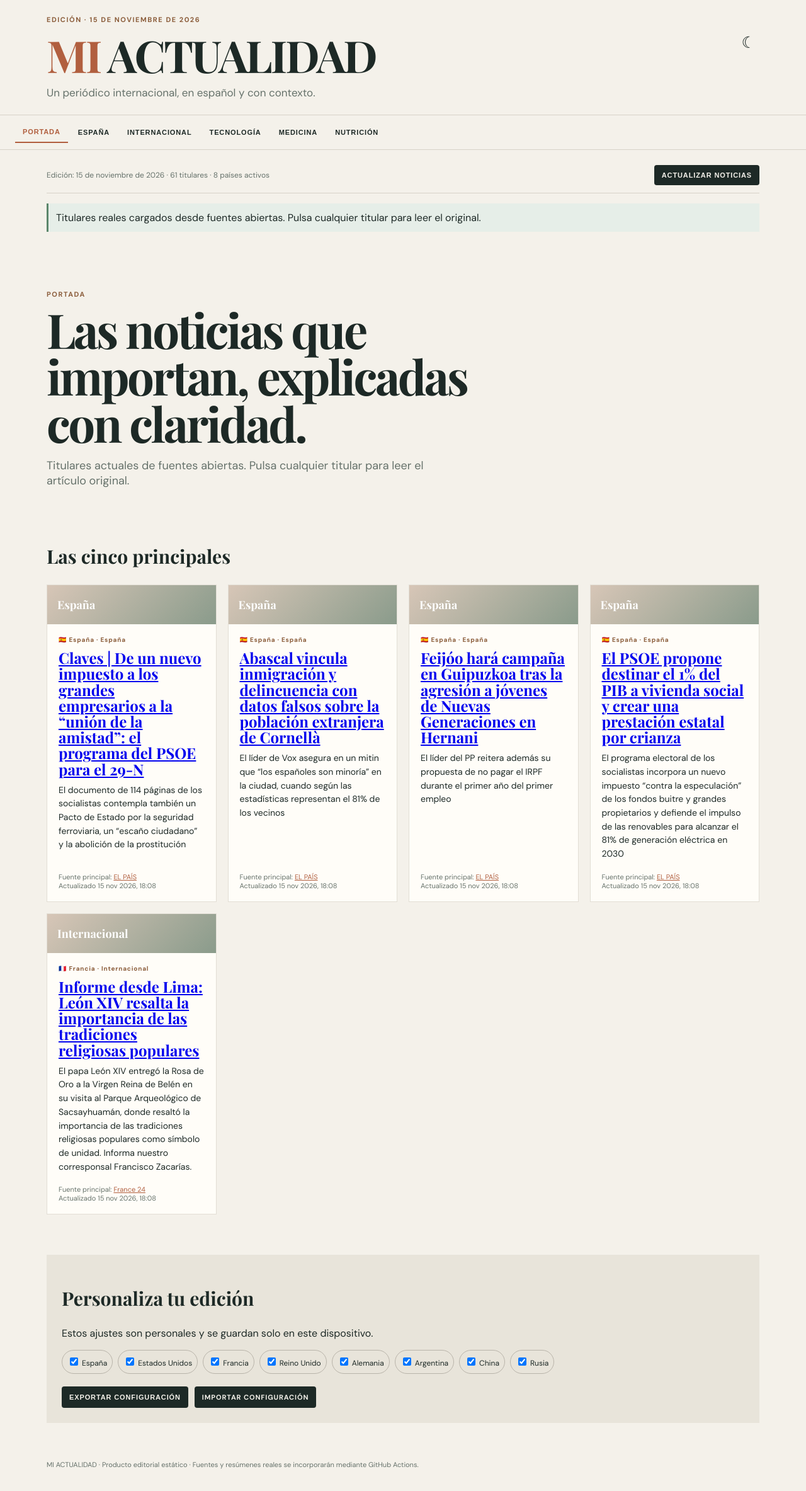
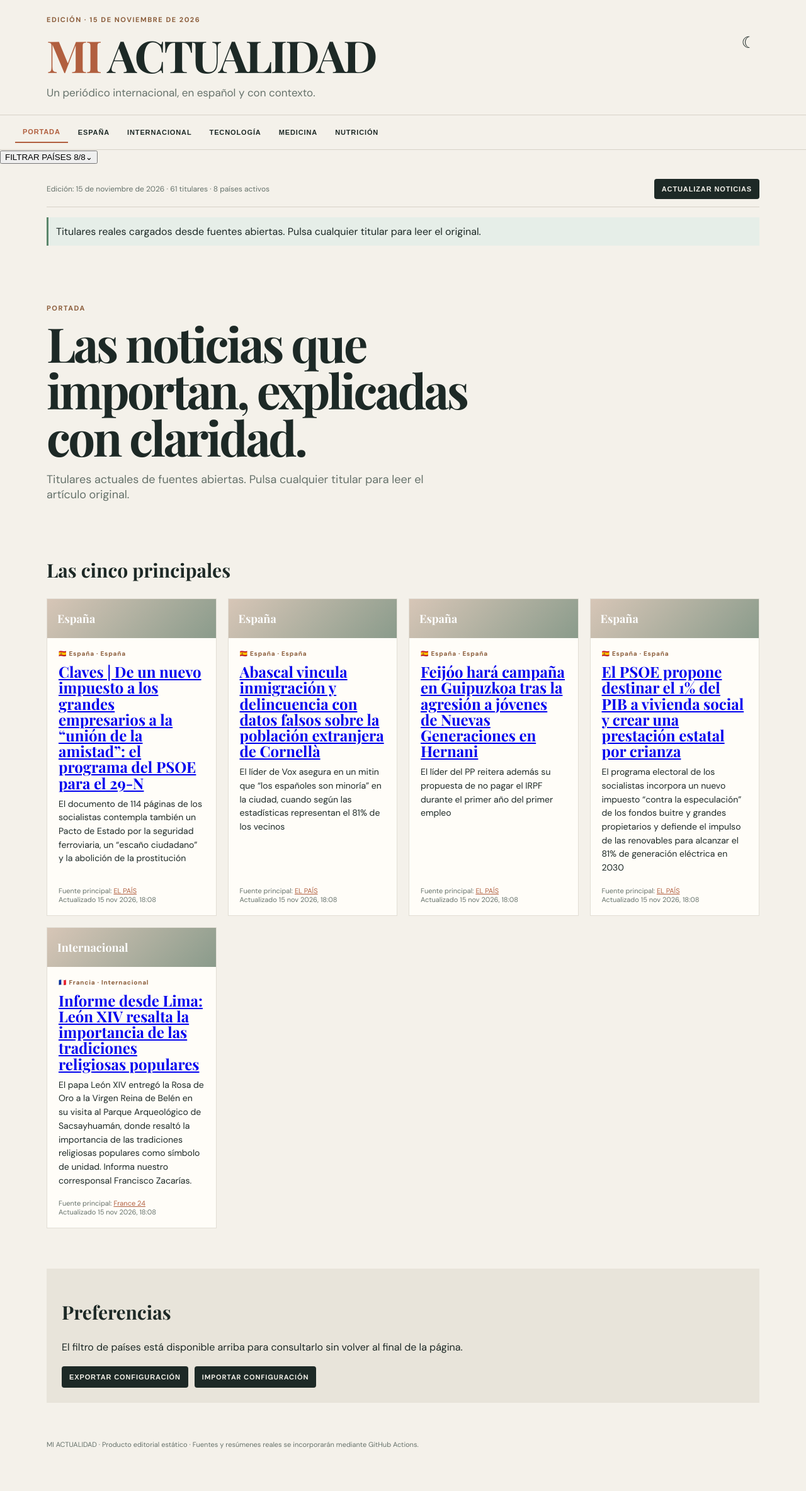
Before and after one commit to jalfpozuelo-alt/mi-actualidad, a React (Vite) app: page / in a window 1280 px wide. Shown: the whole page at 63% size. After the commit the page ends 2335 px from the top, so only its background shows below. Built offline with nearby package versions, Linux system fonts and the light colour scheme.

Commit message:
feat: top country filter and editorial caps

```diff
--- a/src/main.tsx
+++ b/src/main.tsx
@@ -9,7 +9,7 @@ const countries=['España','Estados Unidos','Francia','Reino Unido','Alemania','
 const flags:Record<string,string>={España:'🇪🇸','Estados Unidos':'🇺🇸',Francia:'🇫🇷','Reino Unido':'🇬🇧',Alemania:'🇩🇪',Argentina:'🇦🇷',China:'🇨🇳',Rusia:'🇷🇺'};
 const readPrefs=()=>{try{return JSON.parse(localStorage.getItem('mi-actualidad-preferences')||'{}')}catch{return {}}};
 function App(){
- const [tab,setTab]=useState('PORTADA'); const [dark,setDark]=useState(readPrefs().dark||false); const [selected,setSelected]=useState<string[]>(readPrefs().countries||countries); const [notice,setNotice]=useState('Cargando titulares…'); const [updating,setUpdating]=useState(false); const [stories,setStories]=useState<Story[]>([]); const [lastChecked,setLastChecked]=useState<string|null>(null);
+ const [tab,setTab]=useState('PORTADA'); const [dark,setDark]=useState(readPrefs().dark||false); const [selected,setSelected]=useState<string[]>(readPrefs().countries||countries); const [filterOpen,setFilterOpen]=useState(false); const [notice,setNotice]=useState('Cargando titulares…'); const [updating,setUpdating]=useState(false); const [stories,setStories]=useState<Story[]>([]); const [lastChecked,setLastChecked]=useState<string|null>(null);
  const visible=useMemo(()=>stories.filter(s=>selected.includes(s.country)&& (tab==='PORTADA'?true:s.section.toUpperCase()===tab)).sort((a,b)=>b.importance-a.importance),[tab,selected]);
  const cover=stories.filter(s=>!['Tecnología','Medicina','Nutrición'].includes(s.section)).sort((a,b)=>((b.importance||0)-(a.importance||0))||(new Date(b.publishedAt||0).getTime()-new Date(a.publishedAt||0).getTime())).slice(0,5);
  useEffect(()=>{try{localStorage.setItem('mi-actualidad-preferences',JSON.stringify({dark,countries:selected}))}catch{}},[dark,selected]);
@@ -21,9 +21,10 @@ function App(){
  const edition=stories.length?new Date(Math.max(...stories.map(s=>new Date(s.updatedAt||0).getTime()))).toLocaleDateString('es-ES',{dateStyle:'long'}):'sin edición disponible';
  return <div className={dark?'app dark':'app'}><header><div className="eyebrow">EDICIÓN · {edition.toUpperCase()}</div><div className="brand"><span>MI</span> ACTUALIDAD <button onClick={()=>setDark(!dark)} aria-label="Cambiar modo">{dark?'☼':'☾'}</button></div><p className="dek">Un periódico internacional, en español y con contexto.</p></header>
  <nav aria-label="Secciones">{tabs.map(t=><button className={tab===t?'active':''} onClick={()=>setTab(t)} key={t}>{t}</button>)}</nav>
+ <div className="countryBar"><button className="filterToggle" onClick={()=>setFilterOpen(!filterOpen)} aria-expanded={filterOpen}>FILTRAR PAÍSES <span>{selected.length}/{countries.length}</span>⌄</button>{filterOpen&&<div className="countryMenu">{countries.map(c=><label key={c}><input type="checkbox" checked={selected.includes(c)} onChange={e=>setSelected(e.target.checked?[...selected,c]:selected.filter(x=>x!==c))}/>{flags[c]} {c}</label>)}<button className="closeFilter" onClick={()=>setFilterOpen(false)}>LISTO</button></div>}</div>
  <main><div className="toolbar"><span>Edición: {edition} · {stories.length} titulares · {selected.length} países activos{lastChecked&&<> · Comprobado recientemente</>}</span><button onClick={refresh} disabled={updating}>{updating?'ACTUALIZANDO…':'ACTUALIZAR NOTICIAS'}</button></div>{notice&&<div className="notice">{notice}</div>}
  {tab==='PORTADA'?<><section className="hero"><p className="kicker">PORTADA</p><h1>Las noticias que importan, explicadas con claridad.</h1><p>Titulares actuales de fuentes abiertas. Pulsa cualquier titular para leer el artículo original.</p></section><h2>Las cinco principales</h2><div className="grid">{cover.map(s=><Card s={s} key={s.id}/>)}</div></>:<><section className="sectionHead"><p className="kicker">{tab}</p><h1>Actualidad de {tab.toLowerCase()}</h1></section><div className="grid">{visible.map(s=><Card s={s} key={s.id}/>)}</div></>}
- <section className="settings"><h2>Personaliza tu edición</h2><p>Estos ajustes son personales y se guardan solo en este dispositivo.</p><div className="chips">{countries.map(c=><label key={c}><input type="checkbox" checked={selected.includes(c)} onChange={e=>setSelected(e.target.checked?[...selected,c]:selected.filter(x=>x!==c))}/>{c}</label>)}</div><div className="actions"><button onClick={exportConfig}>EXPORTAR CONFIGURACIÓN</button><label className="button">IMPORTAR CONFIGURACIÓN<input type="file" accept="application/json" onChange={importConfig}/></label></div></section></main><footer>MI ACTUALIDAD · Producto editorial estático · Fuentes y resúmenes reales se incorporarán mediante GitHub Actions.</footer></div>;
+ <section className="settings"><h2>Preferencias</h2><p>El filtro de países está disponible arriba para consultarlo sin volver al final de la página.</p><div className="actions"><button onClick={exportConfig}>EXPORTAR CONFIGURACIÓN</button><label className="button">IMPORTAR CONFIGURACIÓN<input type="file" accept="application/json" onChange={importConfig}/></label></div></section></main><footer>MI ACTUALIDAD · Producto editorial estático · Fuentes y resúmenes reales se incorporarán mediante GitHub Actions.</footer></div>;
 }
 function Card({s}:{s:Story}){return <article className="card">{s.image?<img className="storyImage" src={s.image} alt=""/>:<div className="placeholder"><span>{s.section}</span></div>}<div className="meta">{flags[s.country]||'🌐'} {s.country} · {s.category}</div><h3><a href={s.source.url} target="_blank" rel="noreferrer">{s.title}</a></h3><p>{s.summary||'Titular disponible en la fuente original.'}</p><div className="source">Fuente principal: <a href={s.source.url} target="_blank" rel="noreferrer">{s.source.name}</a><br/>Actualizado {new Date(s.updatedAt).toLocaleString('es-ES',{dateStyle:'medium',timeStyle:'short'})}</div></article>}
 createRoot(document.getElementById('root')!).render(<App/>);
```
